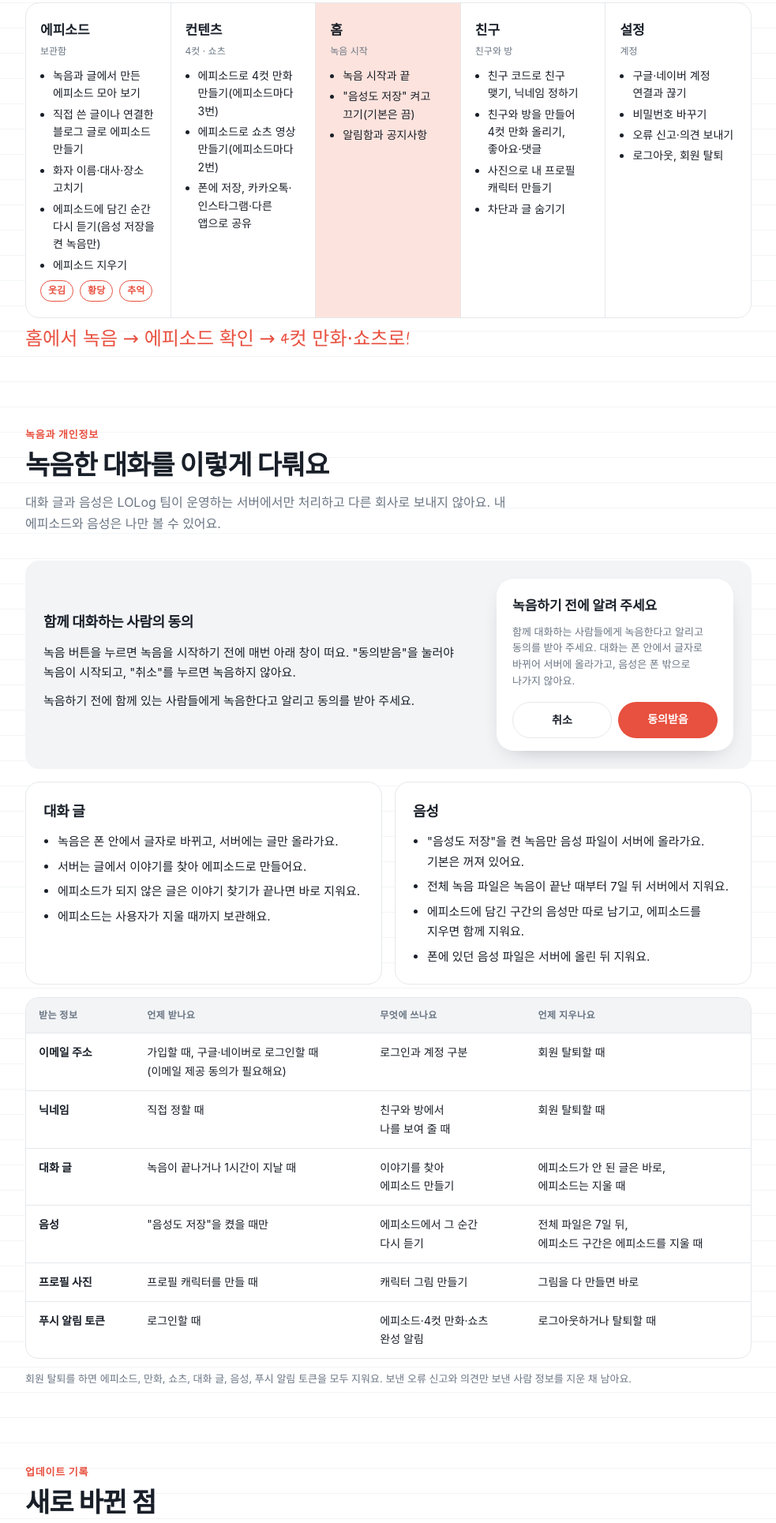
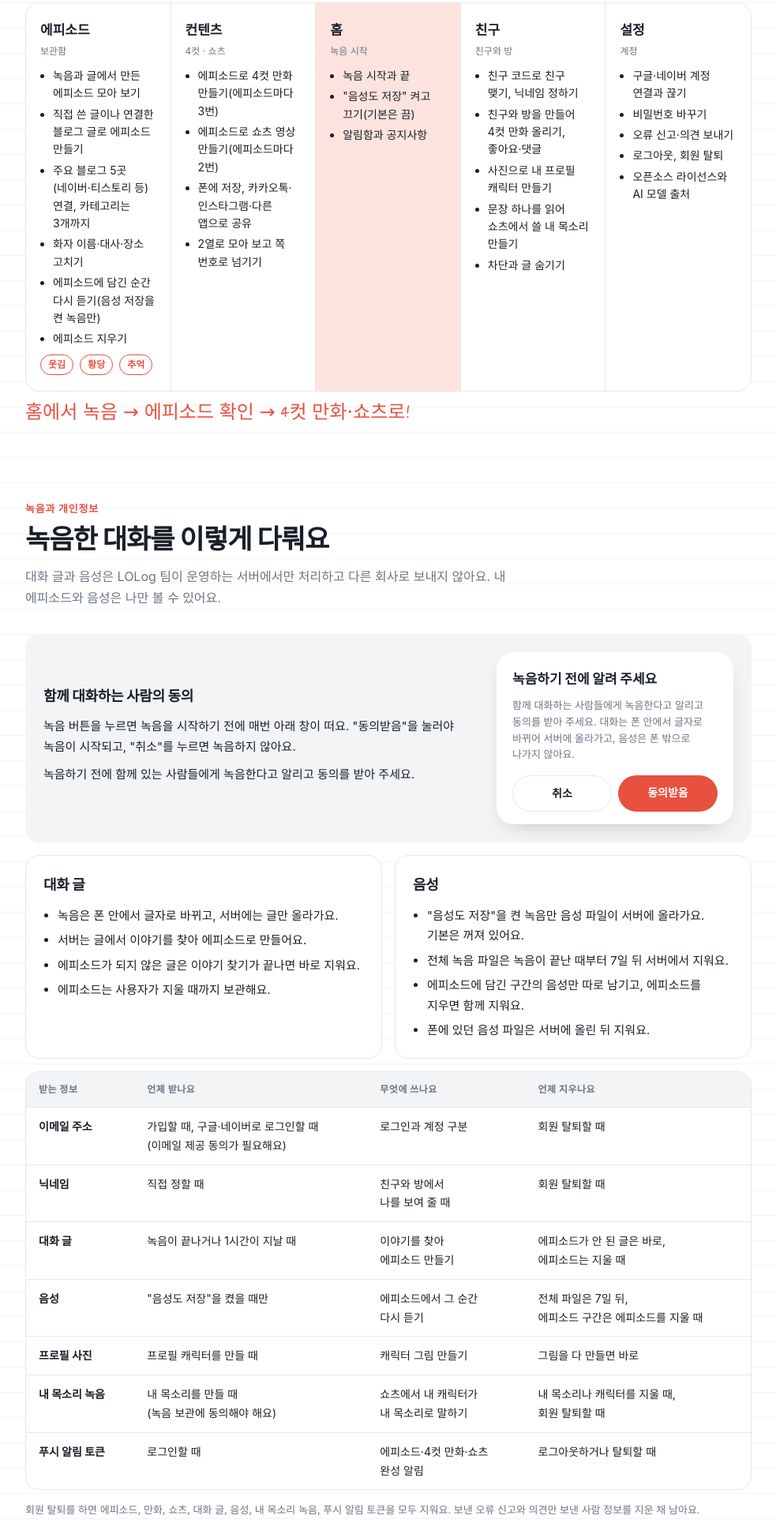
Before and after one commit to LOLog-2026/LOLog-infra, a plain HTML site: page site/index.html in a window 1280 px wide. Shown: the part 1372-3301 px from the top of the page at 79% size, without its empty margins (148-1131 px from the left). Drawn offline with Linux system fonts and the light colour scheme; no server answers; a web font is replaced by a local one.

Commit message:
feat(site): 소개 페이지를 앱 v0.2.0 기능에 맞추기
앱 v0.2.0에 내 목소리, 블로그 플랫폼, 컨텐츠 쪽 넘기기, 오픈소스 라이선스 화면이 생겨서 메뉴별 기능에 더하고, 서버에 보관하는 내 목소리 녹음을 개인정보 표와 탈퇴 안내에 적는다

Fixes #30

Co-Authored-By: Claude Opus 5.5 <noreply@anthropic.com>

```diff
--- a/site/index.html
+++ b/site/index.html
@@ -399,6 +399,7 @@
           <ul>
             <li>녹음과 글에서 만든 에피소드 모아 보기</li>
             <li>직접 쓴 글이나 연결한 블로그 글로 에피소드 만들기</li>
+            <li>주요 블로그 5곳(네이버·티스토리 등) 연결, 카테고리는 3개까지</li>
             <li>화자 이름·대사·장소 고치기</li>
             <li>에피소드에 담긴 순간 다시 듣기(음성 저장을 켠 녹음만)</li>
             <li>에피소드 지우기</li>
@@ -412,6 +413,7 @@
             <li>에피소드로 4컷 만화 만들기(에피소드마다 3번)</li>
             <li>에피소드로 쇼츠 영상 만들기(에피소드마다 2번)</li>
             <li>폰에 저장, 카카오톡·인스타그램·다른 앱으로 공유</li>
+            <li>2열로 모아 보고 쪽 번호로 넘기기</li>
           </ul>
         </div>
         <div class="tab home">
@@ -430,6 +432,7 @@
             <li>친구 코드로 친구 맺기, 닉네임 정하기</li>
             <li>친구와 방을 만들어 4컷 만화 올리기, 좋아요·댓글</li>
             <li>사진으로 내 프로필 캐릭터 만들기</li>
+            <li>문장 하나를 읽어 쇼츠에서 쓸 내 목소리 만들기</li>
             <li>차단과 글 숨기기</li>
           </ul>
         </div>
@@ -441,6 +444,7 @@
             <li>비밀번호 바꾸기</li>
             <li>오류 신고·의견 보내기</li>
             <li>로그아웃, 회원 탈퇴</li>
+            <li>오픈소스 라이선스와 AI 모델 출처</li>
           </ul>
         </div>
       </div>
@@ -500,11 +504,12 @@
             <tr><td>대화 글</td><td>녹음이 끝나거나 1시간이 지날 때</td><td>이야기를 찾아<br>에피소드 만들기</td><td>에피소드가 안 된 글은 바로,<br>에피소드는 지울 때</td></tr>
             <tr><td>음성</td><td>"음성도 저장"을 켰을 때만</td><td>에피소드에서 그 순간<br>다시 듣기</td><td>전체 파일은 7일 뒤,<br>에피소드 구간은 에피소드를 지울 때</td></tr>
             <tr><td>프로필 사진</td><td>프로필 캐릭터를 만들 때</td><td>캐릭터 그림 만들기</td><td>그림을 다 만들면 바로</td></tr>
+            <tr><td>내 목소리 녹음</td><td>내 목소리를 만들 때<br>(녹음 보관에 동의해야 해요)</td><td>쇼츠에서 내 캐릭터가<br>내 목소리로 말하기</td><td>내 목소리나 캐릭터를 지울 때,<br>회원 탈퇴할 때</td></tr>
             <tr><td>푸시 알림 토큰</td><td>로그인할 때</td><td>에피소드·4컷 만화·쇼츠<br>완성 알림</td><td>로그아웃하거나 탈퇴할 때</td></tr>
           </tbody>
         </table>
       </div>
-      <p class="fine">회원 탈퇴를 하면 에피소드, 만화, 쇼츠, 대화 글, 음성, 푸시 알림 토큰을 모두 지워요. 보낸 오류 신고와 의견만 보낸 사람 정보를 지운 채 남아요.</p>
+      <p class="fine">회원 탈퇴를 하면 에피소드, 만화, 쇼츠, 대화 글, 음성, 내 목소리 녹음, 푸시 알림 토큰을 모두 지워요. 보낸 오류 신고와 의견만 보낸 사람 정보를 지운 채 남아요.</p>
     </div>
   </section>
 
```
